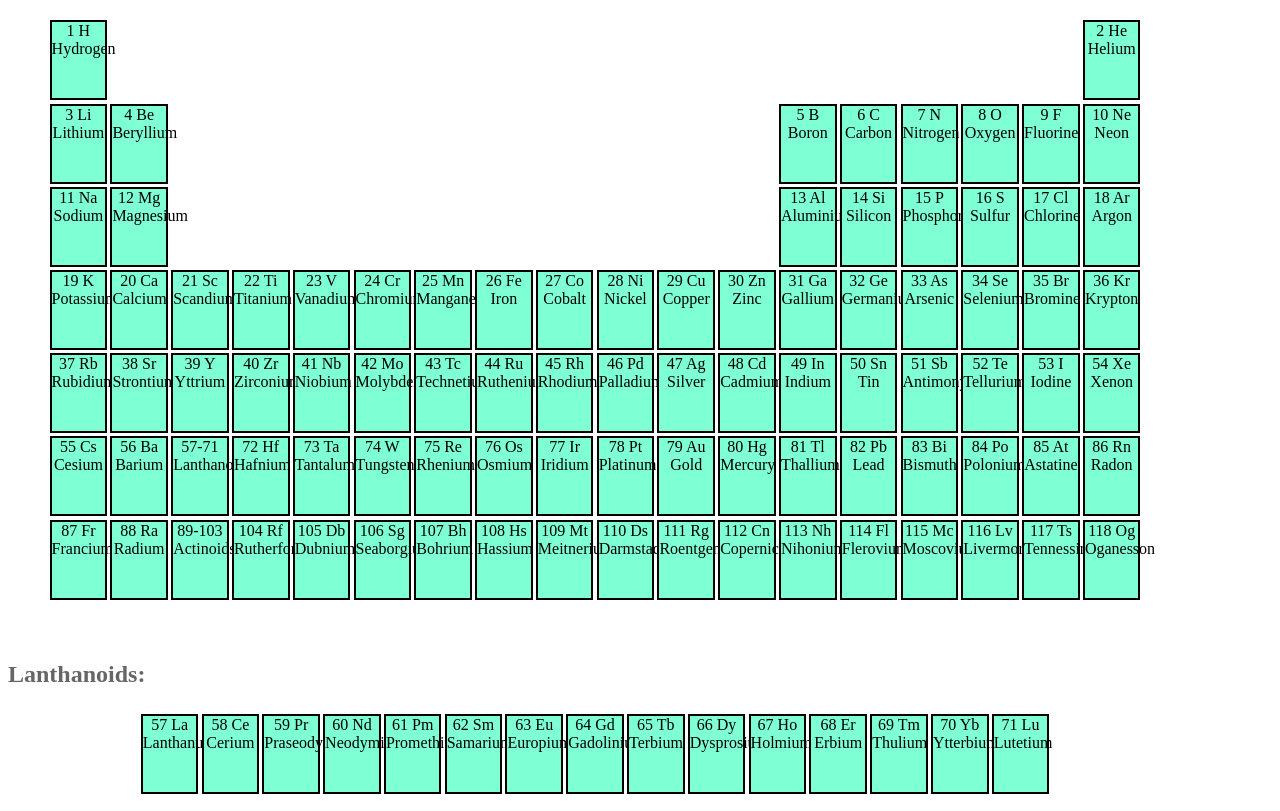
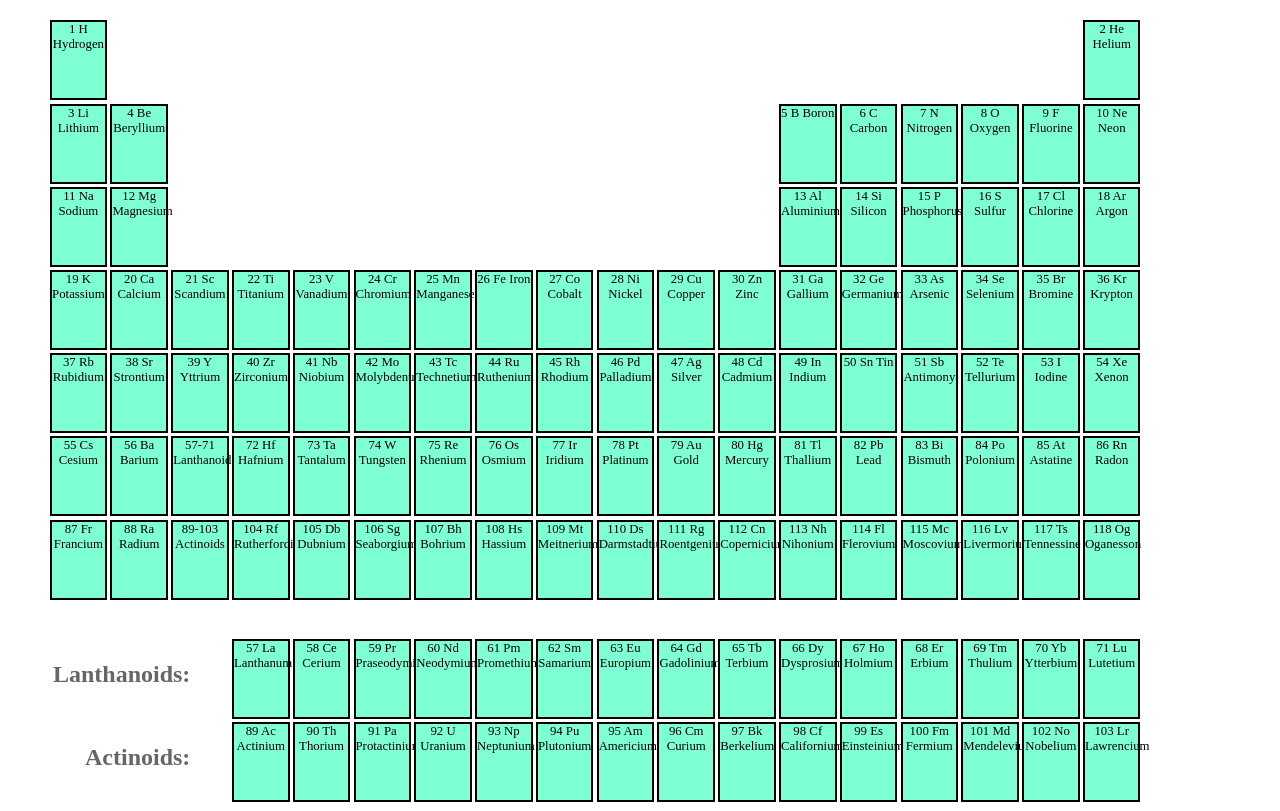
Before and after one commit to sravanirc/periodicTable, a plain HTML site: page index.html in a window 1280 px wide. Shown: the part 141-952 px from the top of the page. Drawn offline with Linux system fonts and the light colour scheme.

Commit message:
changed break point for image display

```diff
--- a/index.html
+++ b/index.html
@@ -130,6 +130,7 @@
 </ul>
 <br>
 <br>
+<div class="bottomRows">
 <h3>Lanthanoids:</h3>
 <ul id="lanthanoids" class="rows">
     <li>57 La Lanthanum</li>
@@ -148,6 +149,8 @@
     <li>70 Yb Ytterbium</li>
     <li>71 Lu Lutetium</li>
 </ul>
+</div>
+<div class="bottomRows">
 <h3>Actinoids:</h3>
 <ul id="actinoids" class="rows">
     <li>89 Ac Actinium</li>
@@ -166,7 +169,7 @@
     <li>102 No Nobelium</li>
     <li>103 Lr Lawrencium</li>
 </ul>
-
+</div>
 </main>
 </body>
 </html>
--- a/styles.css
+++ b/styles.css
@@ -60,6 +60,10 @@ h3{
     justify-content: end;
 }
 
+.bottomRows{
+    display: flex;
+    justify-content: end;
+}
 #actinoids, #lanthanoids{
     display: flex;
      gap: 0.2em;
@@ -73,6 +77,7 @@ ul li {
     border: 2px solid black;
     background-color: aquamarine;
     text-align: center;
+    font-size: 0.8em;
  }
 
  ul a{
@@ -82,7 +87,7 @@ ul li {
 
  /* for larger screens more than 701pixels wide , the image is hidden so the elements can be displayed */
 
- @media screen and (min-width : 701px){
+ @media screen and (min-width : 1001px){
     img{
         content-visibility: hidden;
     }
@@ -90,7 +95,7 @@ ul li {
 
  /* for smaller screens less than 700 pixels wide , the elements are hidden and an image of periodic table is displayed */
 
- @media screen and (max-width : 700px) {
+ @media screen and (max-width : 1000px) {
     h1{
         /* changed the styling of heading to suit smaller screen */
         background-color: green;
```
